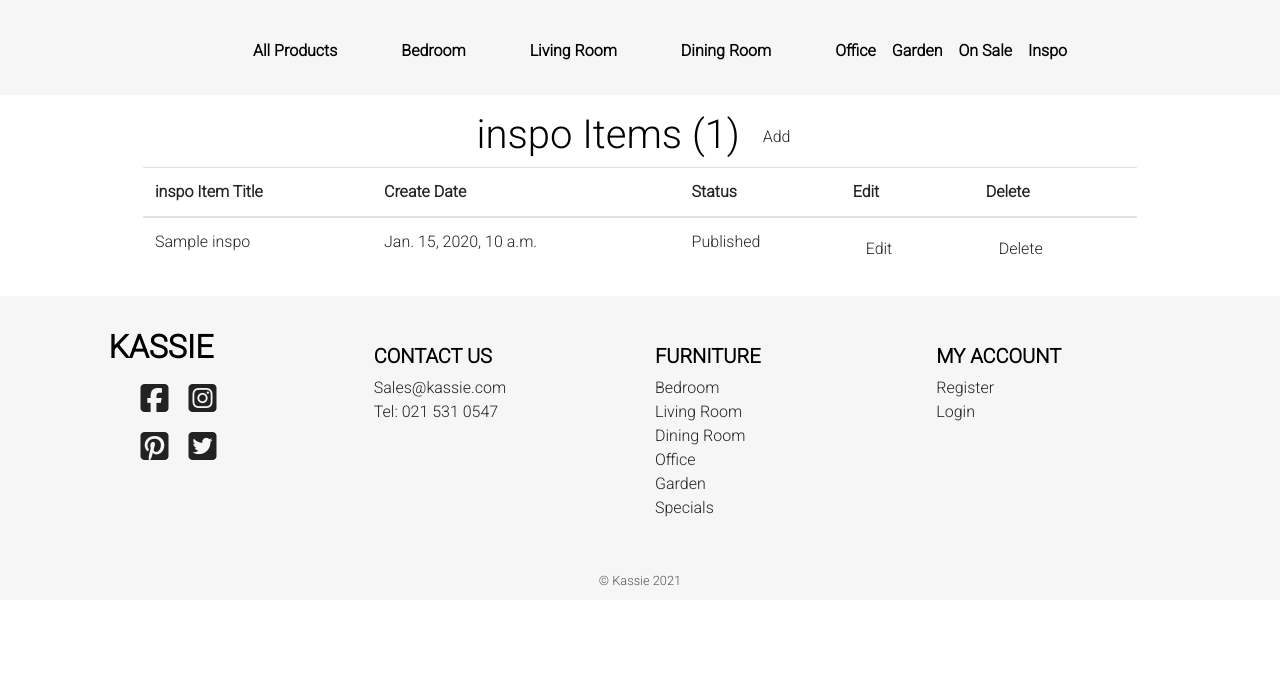
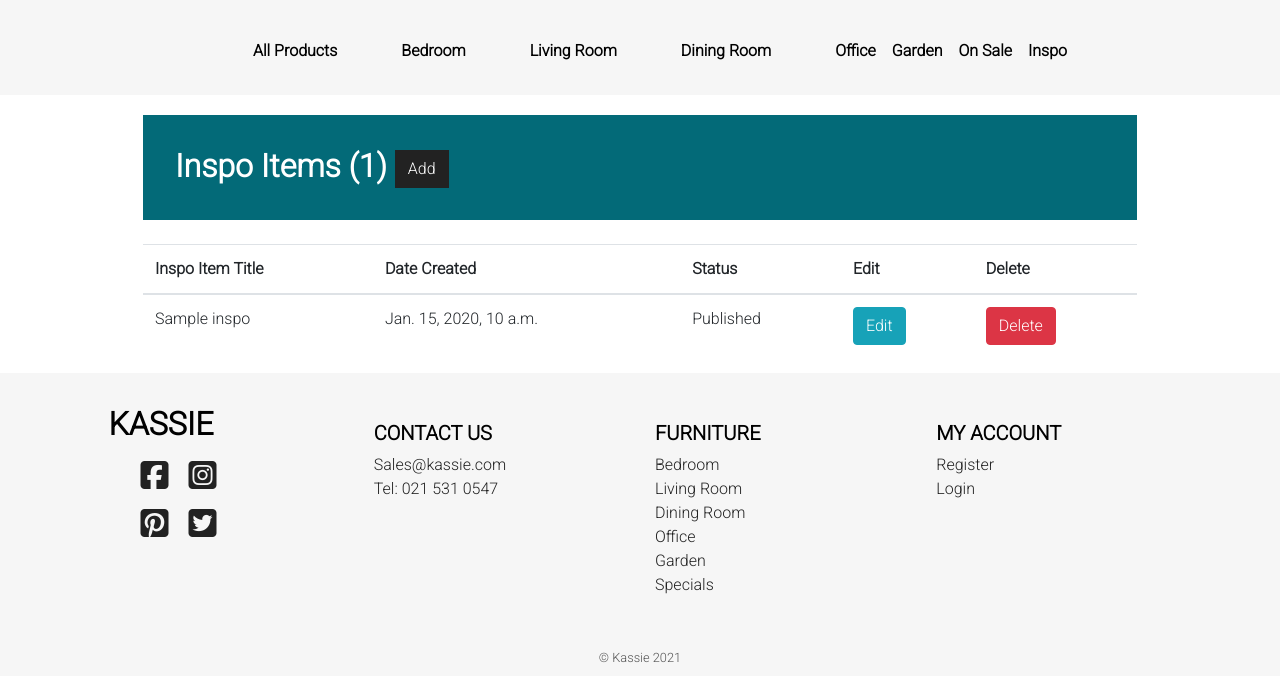
Before and after one commit to PillowFishSticks/Kassie-MS4, a Django app: page /inspo/manage_inspo_items/ in a window 1280 px wide. Shown: the part 73-749 px from the top of the page. Run offline with Django 3.2, Linux system fonts and the light colour scheme; tables that the repository leaves empty hold one stand-in row (values such as "Sample post"); some libraries are stand-ins or nearby versions.

Commit message:
Style inspo management page

```diff
--- a/inspo/templates/inspo/manage_inspo_items.html
+++ b/inspo/templates/inspo/manage_inspo_items.html
@@ -8,15 +8,14 @@
     </div>
 </div>
 {% endblock %}
+
 {% block content %}
 <div class="overlay"></div>
-    <div>
-        <div class="section-holder">
-            <div class="form-holder-lg">
 <div class="container">
     <div class="row">
-                        <div class="col mt-3">
-                            <h1 class="header-font mb-2 pt-1 text-center text-black">inspo Items ({{ inspo_items_count }}) <a class="btn green-btn" href="{% url 'add_inspo_item' %}">Add</a></h1>
+        <div class="col add-inspo">
+            <h2 class="page-banner text-white mt-4 mb-4">Inspo Items ({{ inspo_items_count }})
+                <a class="btn btn-black" href="{% url 'add_inspo_item' %}">Add</a></h2>
         </div>
     </div>
     <!-- All inspo Items -->
@@ -26,8 +25,8 @@
                 <table class="table">
                     <thead>
                         <tr>
-                                  <th scope="col">inspo Item Title</th>
-                                  <th scope="col">Create Date</th>
+                            <th scope="col">Inspo Item Title</th>
+                            <th scope="col">Date Created</th>
                             <th scope="col">Status</th>
                             <th scope="col">Edit</th>
                             <th scope="col">Delete</th>
@@ -44,27 +43,31 @@
                             <td>Draft</td>
                             {% endif %}
                             <td>
-                                            <a class="btn black-btn" href="{% url 'edit_inspo_item' inspo_item.id %}">Edit</a>
+                                <a class="btn btn-info" href="{% url 'edit_inspo_item' inspo_item.id %}">Edit</a>
                             </td>
                             <td>
-                                            <button type="button" class="btn black-btn" data-bs-toggle="modal"
+                                <button type="button" class="btn btn-danger" data-bs-toggle="modal"
                                     data-bs-target="#deleteInspoItem">
                                     Delete</button>
                                 <!-- Delete Button Modal -->
-                                            <div class="modal fade" id="deleteInspoItem" tabindex="-1" role="dialog" aria-labelledby="deleteInspoItem" aria-hidden="true">
+                                <div class="modal fade" id="deleteInspoItem" tabindex="-1" role="dialog"
+                                    aria-labelledby="deleteInspoItem" aria-hidden="true">
                                     <div class="modal-dialog modal-dialog-centered" role="document">
                                         <div class="modal-content">
                                             <div class="modal-header">
                                                 <h4>Delete inspo Item {{ inspo_item.title }} </h4>
-                                                            <button type="button" class="btn-close" data-bs-dismiss="modal" aria-label="Close"></button>
+                                                <button type="button" class="btn-close" data-bs-dismiss="modal"
+                                                    aria-label="Close"></button>
                                             </div>
                                             <div class="modal-body">
                                                 You are about to delete Title ({{ inspo_item.title }})
                                             </div>
                                             <div class="modal-footer">
                                                 <!-- Close and delete product buttons-->
-                                                            <button type="button" class="btn black-btn" data-bs-dismiss="modal">Close</button>
-                                                            <a href="{% url 'delete_inspo_item' inspo_item.id  %}" class="btn red-btn">Delete</a>
+                                                <button type="button" class="btn black-btn"
+                                                    data-bs-dismiss="modal">Close</button>
+                                                <a href="{% url 'delete_inspo_item' inspo_item.id  %}"
+                                                    class="btn btn-danger">Delete</a>
                                             </div>
                                         </div>
                                     </div>
--- a/static/css/base.css
+++ b/static/css/base.css
@@ -259,6 +259,12 @@ a.category-badge > span.badge:hover {
     text-decoration: underline;
 }
 
+.add-inspo a {
+    text-align: right;
+}
+
+
+
 /* -------------------------------- Media Queries */
 
 /* -------------------------------- Media Queries */
```
Lines whose indentation alone changed are shown as unchanged.
